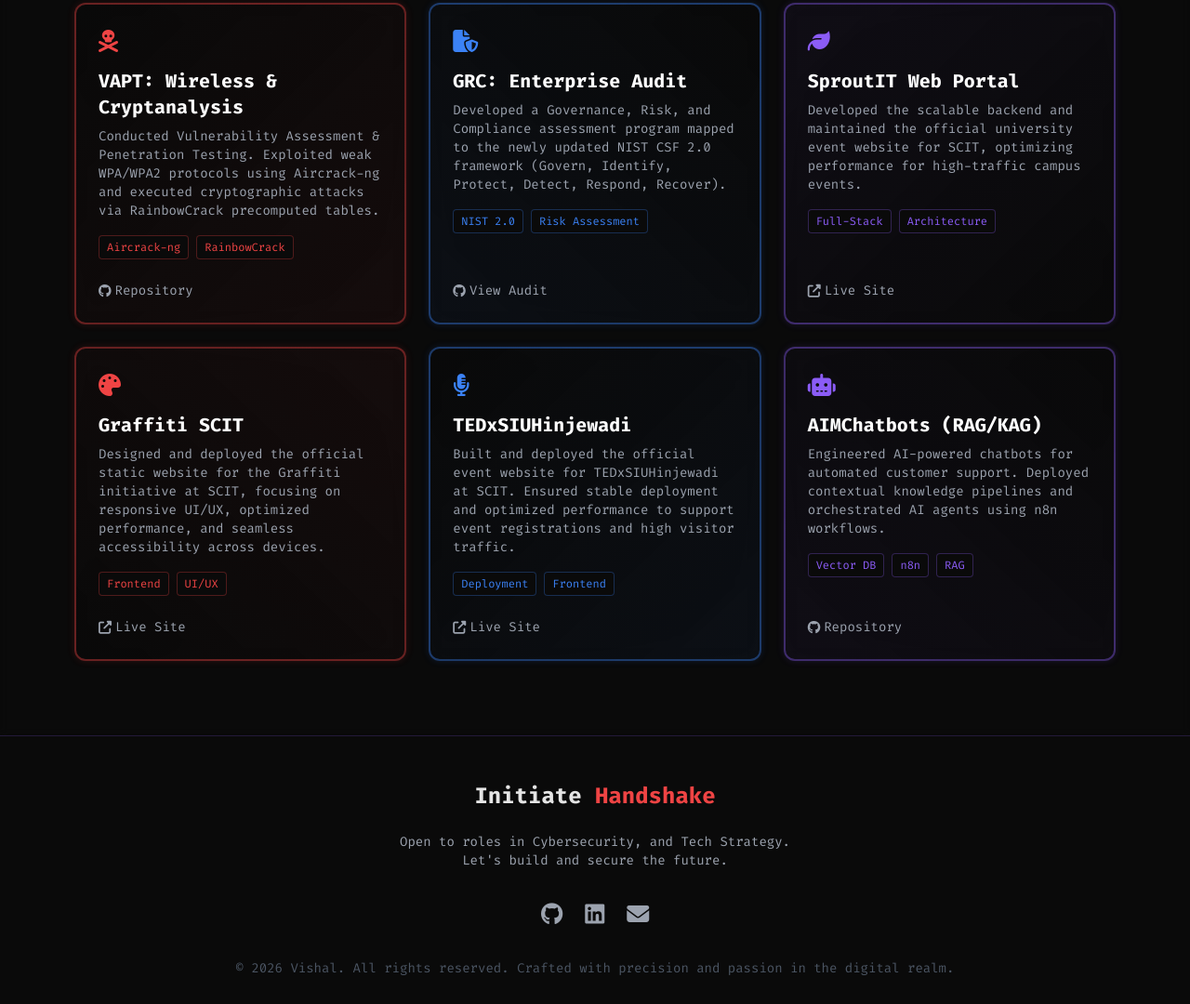
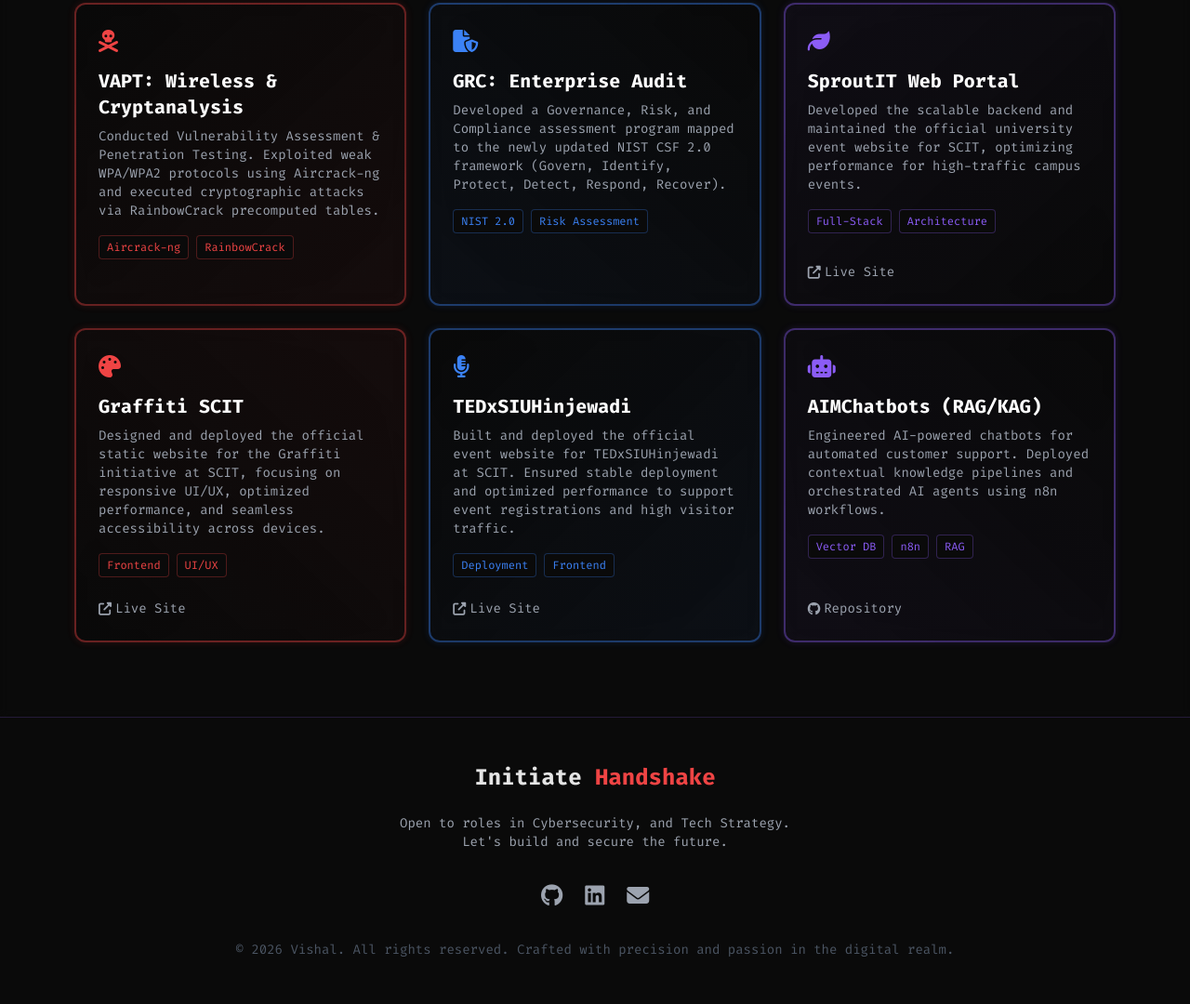
Before and after one commit to 0xk1y0vi/0xk1y0vi.github.io, a plain HTML site: page index.html in a window 1280 px wide. Shown: the part 2951-4031 px from the top of the page at 93% size. Drawn offline with nearby package versions, Linux system fonts and the light colour scheme.

Commit message:
Update index.html

```diff
--- a/index.html
+++ b/index.html
@@ -448,11 +448,7 @@
                                     class="px-2 py-1 bg-cyber-black text-cyber-red rounded border border-cyber-red/30">RainbowCrack</span>
                             </div>
                         </div>
-                        <div class="flex gap-4 text-sm mt-auto">
-                            <a href="https://github.com/0xk1y0vi" target="_blank"
-                                class="text-gray-400 hover:text-cyber-red transition flex items-center gap-1"><i
-                                    class="fab fa-github"></i> Repository</a>
-                        </div>
+
                     </div>
 
                     <div
@@ -473,11 +469,7 @@
                                     Assessment</span>
                             </div>
                         </div>
-                        <div class="flex gap-4 text-sm mt-auto">
-                            <a href="https://github.com/0xk1y0vi" target="_blank"
-                                class="text-gray-400 hover:text-cyber-blue transition flex items-center gap-1"><i
-                                    class="fab fa-github"></i> View Audit</a>
-                        </div>
+
                     </div>
 
                     <div
```
